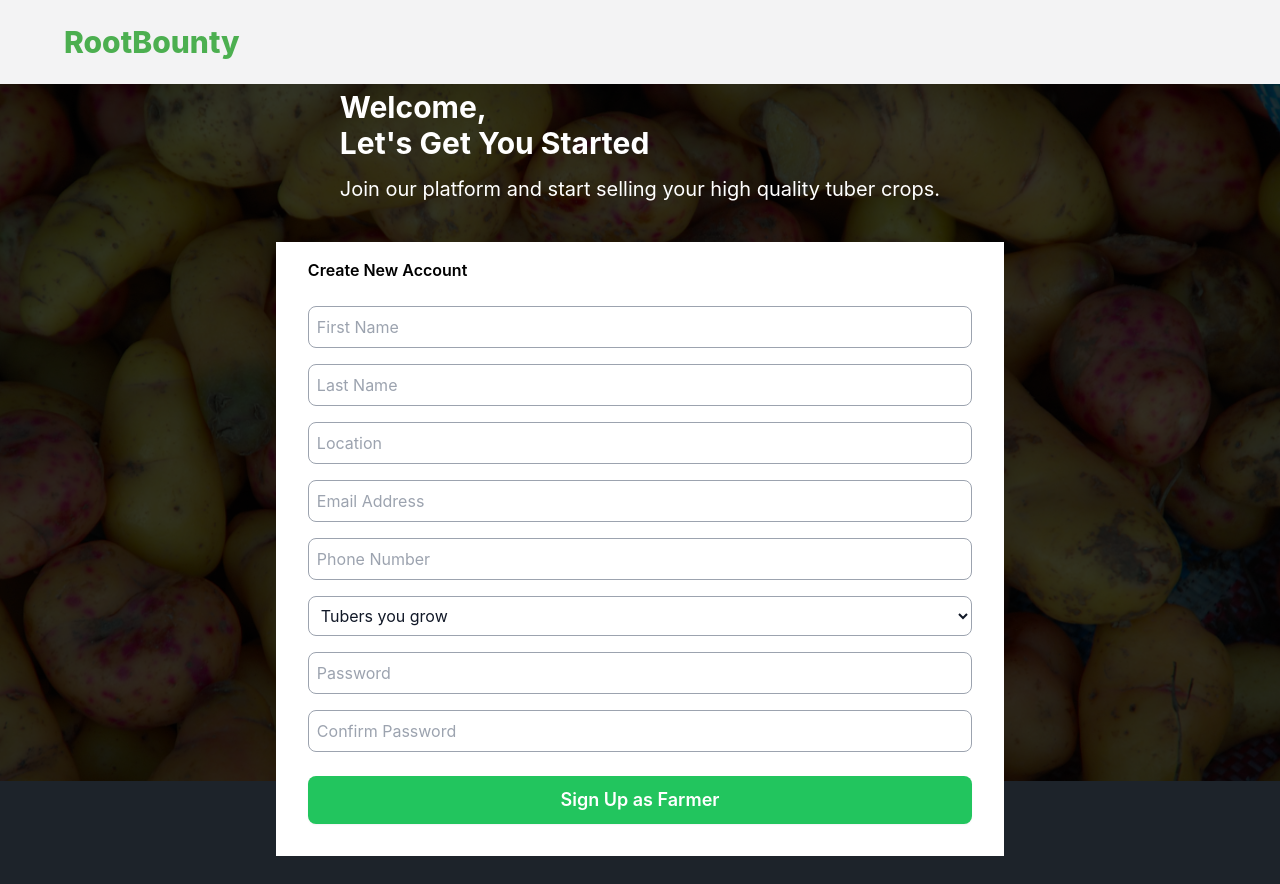
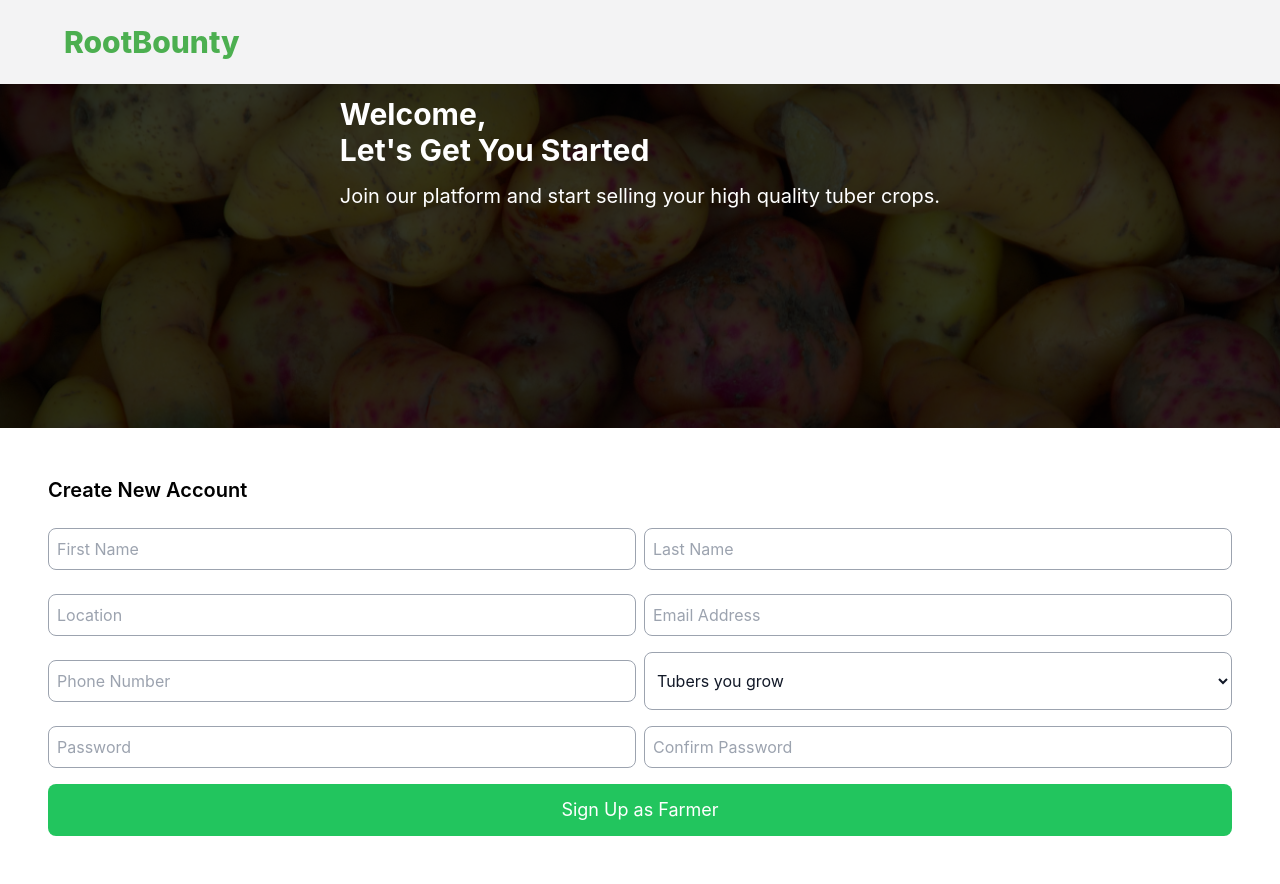
Before and after one commit to paulthadev/rootbounty, a React (Vite) app: page /signupfarmer in a window 1280 px wide. Before the commit the page ends 856 px from the top, so only its background shows below. Built offline with nearby package versions, Linux system fonts and the light colour scheme.

Commit message:
Refactor login button text in HeroSection component

```diff
--- a/src/components/landingpage/HeroSection.jsx
+++ b/src/components/landingpage/HeroSection.jsx
@@ -50,7 +50,7 @@ function MainHeading() {
         </button>
 
         <button className="text-xs hover:bg-neutral-950 hover:text-white hover:border-neutral-950 px-4 py-2 xs:text-sm border border-white rounded-md transition-all duration-300 lg:text-lg">
-          Login as guest
+          Login
         </button>
       </div>
     </div>
--- a/src/pages/SignUpFarmer.jsx
+++ b/src/pages/SignUpFarmer.jsx
@@ -7,23 +7,33 @@ import Inputs from "../components/Inputs";
 import { useState } from "react";
 
 const SignUpFarmer = () => (
-  <section className="relative flex flex-col h-[100vh] scrollbar-hide">
-    <Header />
+  <section className="relative flex flex-col h-[90vh]scrollbar-hide">
+    {/* Set z-index and padding to avoid overlap */}
+    <Header className="z-10 relative" />
 
-    <div className="relative w-full h-[screen]">
-      <div className="absolute inset-0 bg-black opacity-80"></div>
-      <LazyLoadImage src={heroBanner} className="w-full h-full object-cover" />
+    <div className="flex flex-col">
+      <div className="relative w-full h-screen">
+        {/* Background image and overlay */}
+        <div className="absolute h-screen inset-0 bg-black opacity-80"></div>
+        <LazyLoadImage
+          src={heroBanner}
+          className="w-full h-screen object-cover"
+        />
       </div>
 
-    <div
-      className={`absolute inset-0 mt-36 items-center justify-center flex flex-col`}
-    >
-      <div className="flex flex-col gap-y-10">
+      {/* Content section with space for the header */}
+      <div className="absolute inset-0 flex gap-y-10 flex-col justify-between pt-24">
+        {/* Heading centered */}
+        <div className="flex flex-col items-center ">
           <div className={`${styles.maxWidth}`}>
             <Heading />
           </div>
+        </div>
 
+        {/* Register Section pushed to the bottom */}
+        <div className="w-full">
           <RegisterSection />
+        </div>
       </div>
     </div>
   </section>
@@ -31,7 +41,7 @@ const SignUpFarmer = () => (
 
 function Heading() {
   return (
-    <div className="text-white">
+    <div className="text-white w-full">
       <h1 className="text-3xl font-bold max-w-sm mb-4">
         Welcome, <br />
         Let&apos;s Get You Started
@@ -67,22 +77,24 @@ function RegisterSection() {
   const handleSubmit = (e) => {
     e.preventDefault();
 
-    // Simple validation example (check if passwords match)
     if (formData.password !== formData.confirmPassword) {
       alert("Passwords do not match!");
       return;
     }
 
-    // You can handle form submission logic here
     console.log("Form submitted:", formData);
   };
 
   return (
-    <div className="flex flex-col bg-white p-4">
-      <div className="px-4">
-        <h1 className="text-black font-semibold pb-4">Create New Account</h1>
+    <div className="w-full bg-white p-8 md:p-12">
+      <h1 className="text-black font-semibold pb-4 text-xl">
+        Create New Account
+      </h1>
 
-        <form onSubmit={handleSubmit} className="flex flex-col">
+      <form
+        onSubmit={handleSubmit}
+        className="grid grid-cols-1 md:grid-cols-2 gap-2"
+      >
         <Inputs
           type="text"
           placeholder="First Name"
@@ -125,7 +137,7 @@ function RegisterSection() {
 
         <select
           name="tuber"
-            className="bg-white my-2 border outline-none border-gray-400 w-full p-2 rounded-lg text-gray-900"
+          className="bg-white border outline-none border-gray-400 w-full p-2 rounded-lg text-gray-900"
           value={formData.tuber}
           onChange={handleChange}
         >
@@ -152,13 +164,12 @@ function RegisterSection() {
 
         <button
           type="submit"
-            className="btn btn-block bg-green-500 hover:bg-green-800 text-white my-4 text-lg border-none"
+          className="md:col-span-2 bg-green-500 hover:bg-green-800 text-white py-3 rounded-lg text-lg"
         >
           Sign Up as Farmer
         </button>
       </form>
     </div>
-    </div>
   );
 }
 
```
Also changed, not shown: vercel.json (added). Lines whose indentation alone changed are shown as unchanged.
